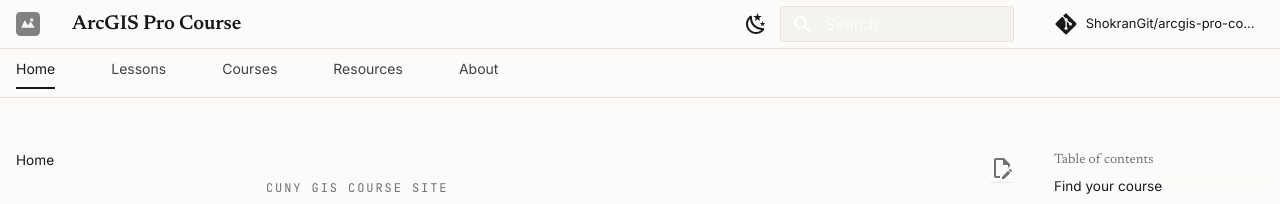
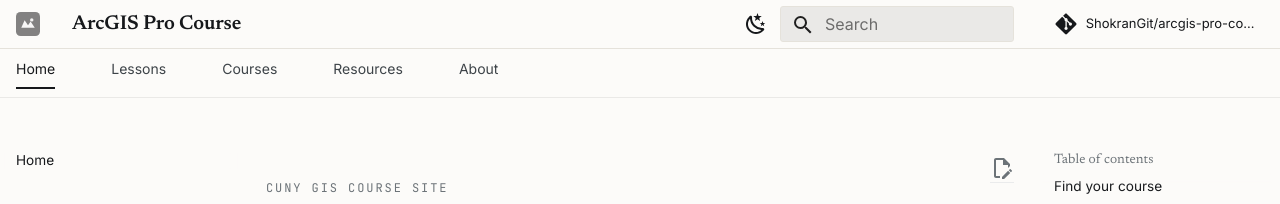
Before and after one commit to ShokranGit/arcgis-pro-course, an MkDocs documentation site: the page built from docs/index.md, in a window 1280 px wide. Shown: the top 204 px of the page. Built offline with MkDocs 1.6.1 and Material for MkDocs 9.7.7, drawn with Linux system fonts in a browser that asks for light colours; comment, search, counter and statistics services are not loaded.

Commit message:
Redesign: monochrome palette and type scale

```diff
--- a/mkdocs.yml
+++ b/mkdocs.yml
@@ -13,15 +13,17 @@ theme:
   logo: assets/images/logo-placeholder.svg
   favicon: assets/images/logo-placeholder.svg
   palette:
-    - scheme: default
-      primary: green
-      accent: blue
+    - media: "(prefers-color-scheme: light)"
+      scheme: default
+      primary: white
+      accent: grey
       toggle:
         icon: material/weather-night
         name: Switch to dark mode
-    - scheme: slate
-      primary: green
-      accent: blue
+    - media: "(prefers-color-scheme: dark)"
+      scheme: slate
+      primary: black
+      accent: grey
       toggle:
         icon: material/weather-sunny
         name: Switch to light mode
```
